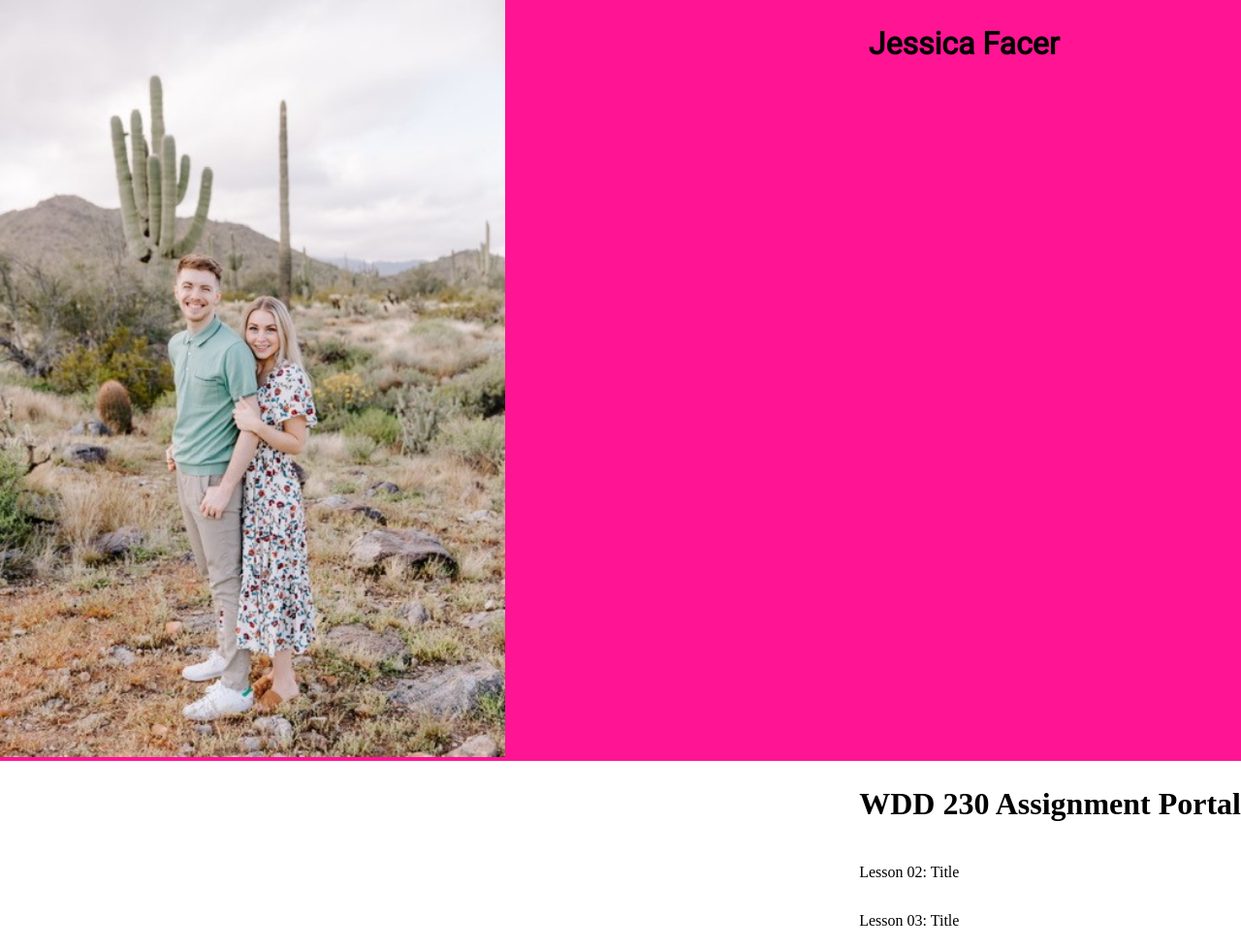
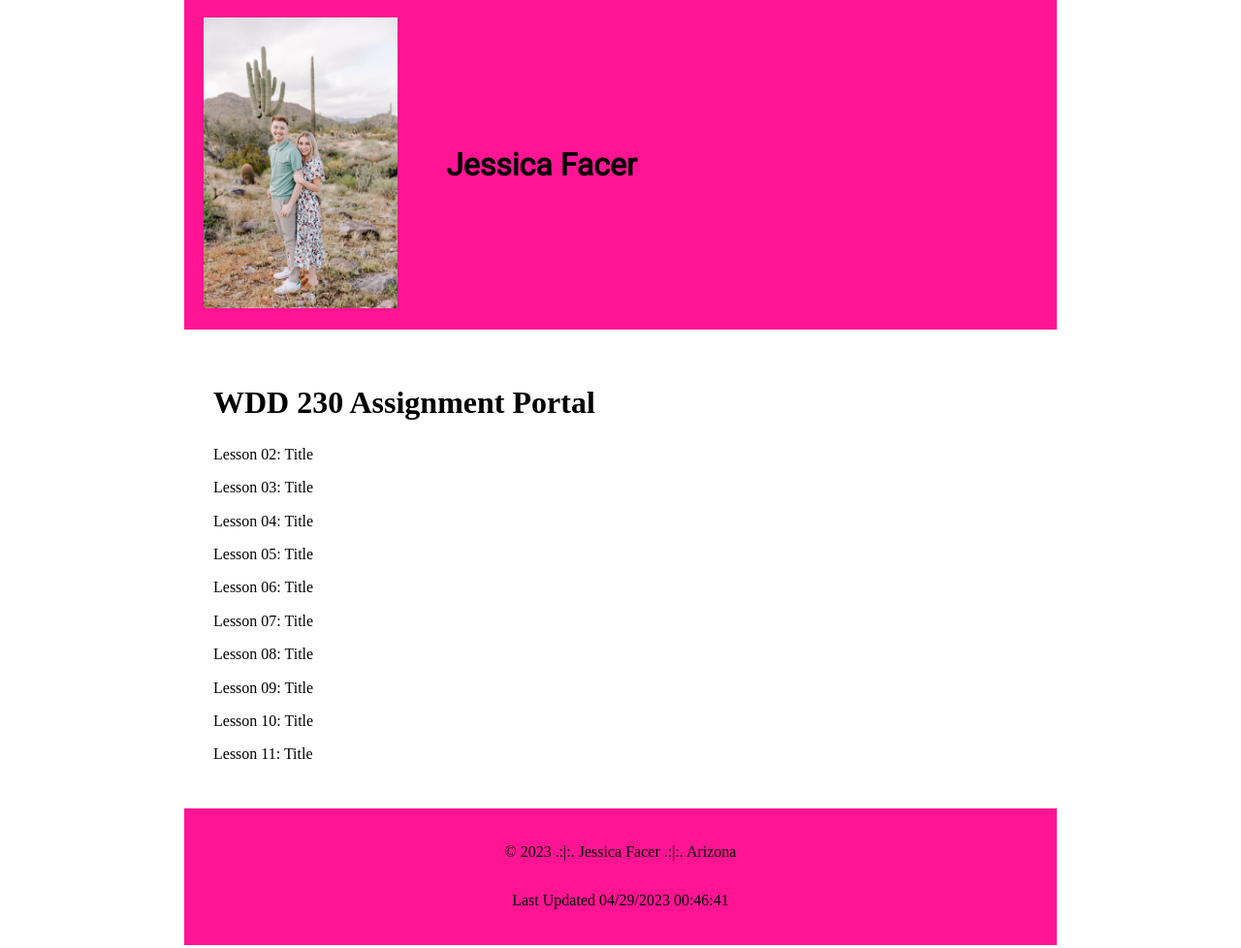
Before and after one commit to jessochs/wdd230, a plain HTML site: page index.html in a window 1280 px wide. Shown: the top 978 px of the page at 97% size. Drawn offline with Linux system fonts and the light colour scheme.

Commit message:
made changes

```diff
--- a/index.html
+++ b/index.html
@@ -32,9 +32,10 @@
             <p>Lesson 11: Title</p>
         </main>
         <footer>
-            <p>&copy; 2023 .:|:. Jessica Facer .:|:. Arizona</p>
+            <p>&copy; <span id="year"></span> .:|:. Jessica Facer .:|:. Arizona</p>
+            <p>Last Updated <span id="last-updated"></span></p>
         </footer>
     </div>
-
+    <script src="./scripts/scripts.js"></script>
 </body>
 </html>
--- /dev/null
+++ b/scripts/scripts.js
@@ -0,0 +1,3 @@
+let date = new Date();
+document.querySelector("#year").textContent = date.getFullYear();
+document.querySelector("#last-updated").textContent = document.lastModified;
--- a/styles/style.css
+++ b/styles/style.css
@@ -3,41 +3,50 @@
     background-color: deeppink;
 }
 header {
-    display: grid;
+    height: 300px;
+    display: flex;
     font-family: Roboto, sans-serif;
     background-color: deeppink;
     color: white;
+    gap: 50px;
+    align-items: center;
+    padding: 20px;
 
 }
+#homepage {
+    width: 900px;
+    margin: 0 auto;
 
+}
 .me {
-    width: 100%;
+    height: 300px;
+
 }
 
 h2 {
     font-size: 2em;
     color: black;
-    grid-column: 6/8;
-    grid-row: 1/6;
-    align-items: left;
+
 
 }
 
+.home-grid {
+    padding: 30px;
+}
+
 p {
-    grid-column: 4/12;
-    grid-row: 4/6 6/6;
+
     font-size: 1em;
     color: black;
 }
 
-.home-grid {
-    display: grid;
-    grid-template-columns: 6fr;
-}
+
 
 footer {
     background-color: deeppink;
     color: white;
     display: flex;
+    flex-direction: column;
     align-items: center;
+    padding: 20px;
 }
```
